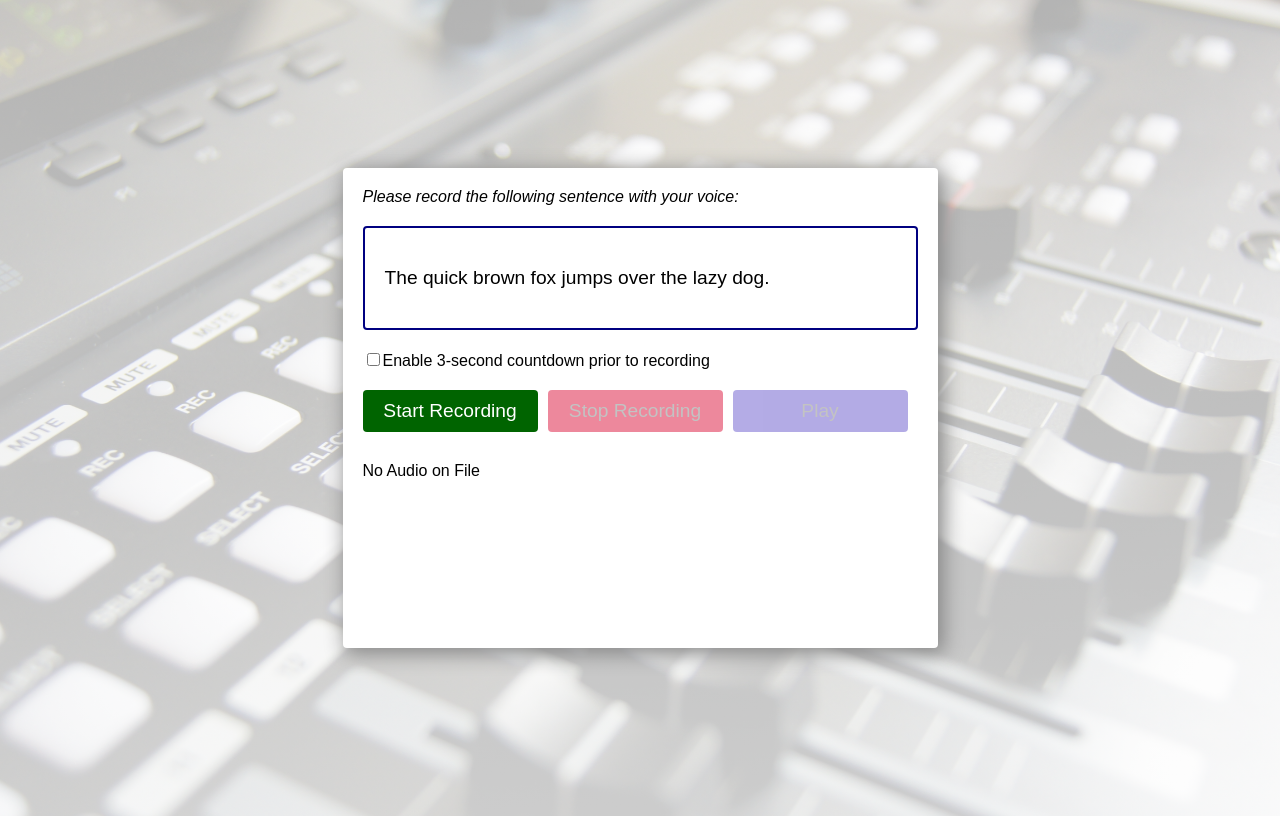
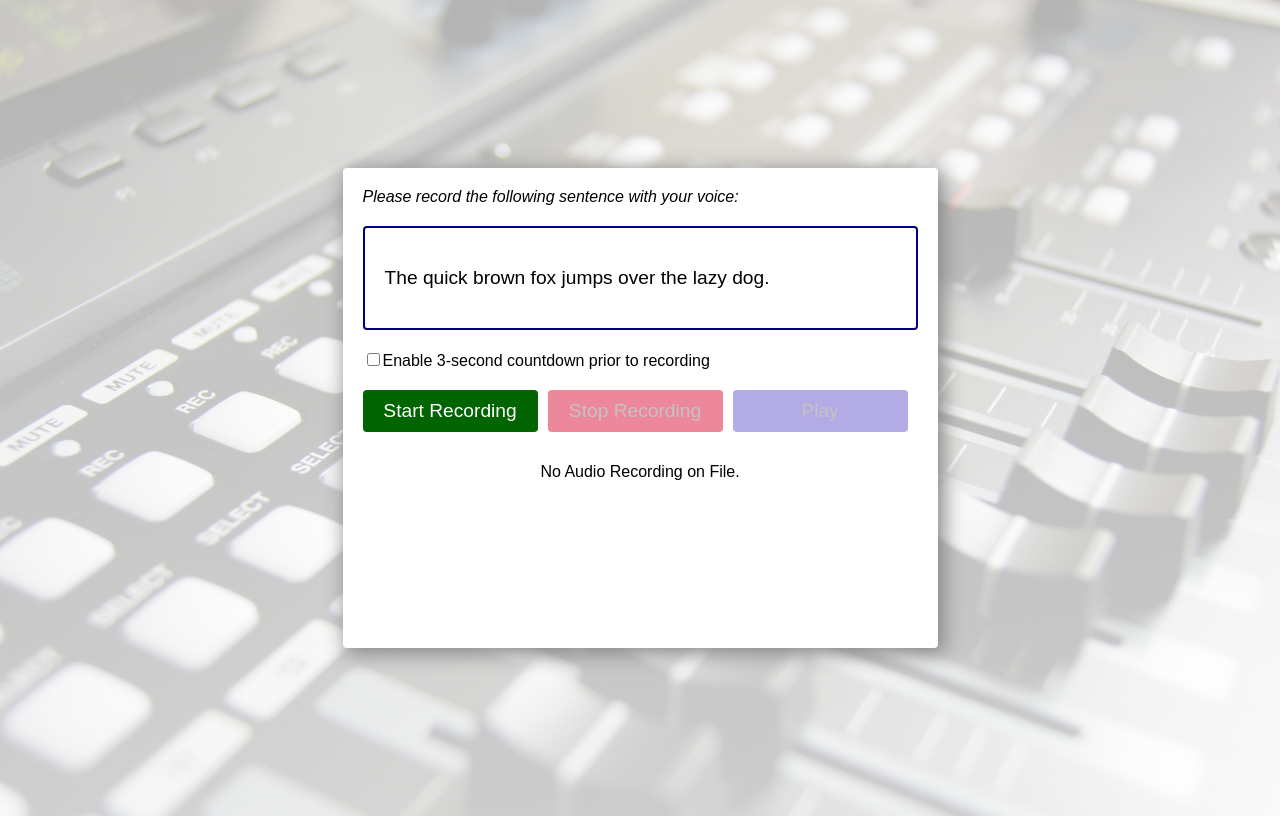
Before and after one commit to elainedev/voice-recorder, a React (Vite) app: page / in a window 1280 px wide. Built offline with nearby package versions, Linux system fonts and the light colour scheme; no server answers.

Commit message:
move statusMsg to fn

```diff
--- a/src/App.tsx
+++ b/src/App.tsx
@@ -100,6 +100,16 @@ const VoiceRecorder: React.FC = () => {
     }
   };
 
+  const generateStatusMessage = () => {
+    if (isRecording) {
+      return 'Recording in Progress...';
+    }
+    else if (audioBlob) {
+      return 'Audio Recorded.';
+    }
+    return 'No Audio Recording on File.'
+  }
+
   return (
     <div className='app'>
       <label className='instruction'>{`Please record the following sentence with your voice:`}</label>
@@ -137,10 +147,10 @@ const VoiceRecorder: React.FC = () => {
         Play
       </button>
 
-      <div className='text-container'>
-        {audioBlob ? 'Audio Recorded' : 'No Audio on File'}
+
+      <div className='text-container center'>
+        {generateStatusMessage()}
       </div>
-
       {hasCountdown && <div className='countdown-outer-container center'>
         {isCountingDown && <div className='spinner' />}
 
@@ -148,9 +158,7 @@ const VoiceRecorder: React.FC = () => {
           {secondsRemaining}
         </div>
       </div>}
-      <div className='text-container'>
-        {isRecording && 'Recording in Progress...'}
-      </div>
+
       {error instanceof Error && <div className='error text-container'>
         <p>{error.message}</p>
         {error instanceof DOMException &&
```
